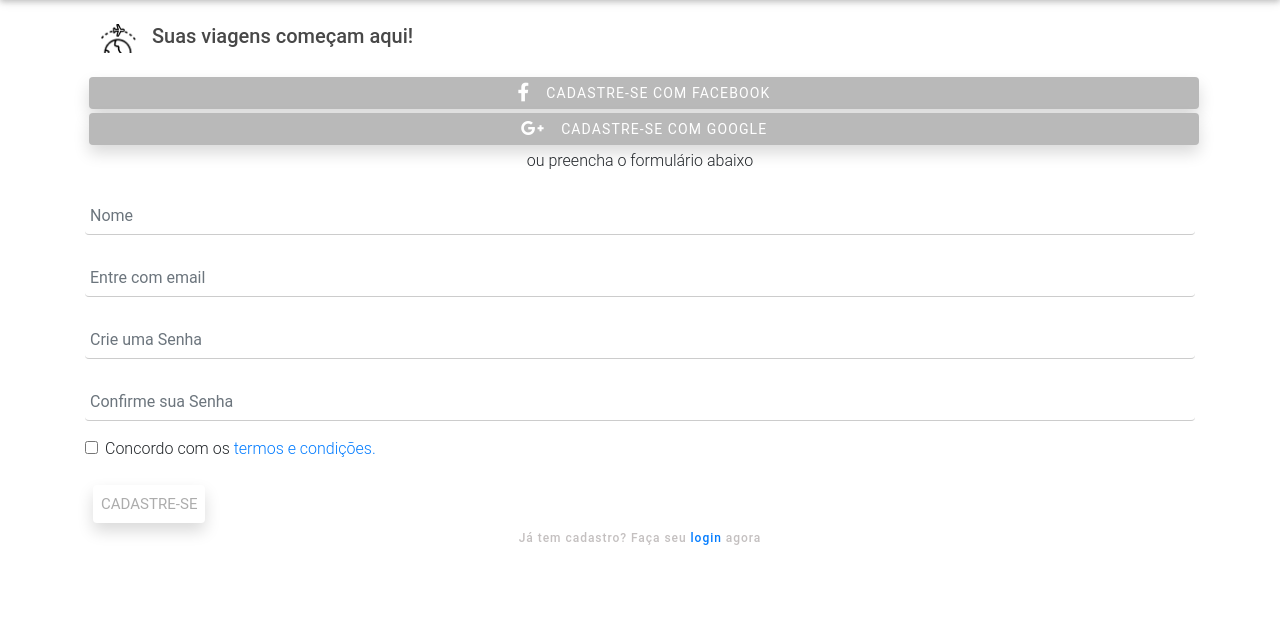
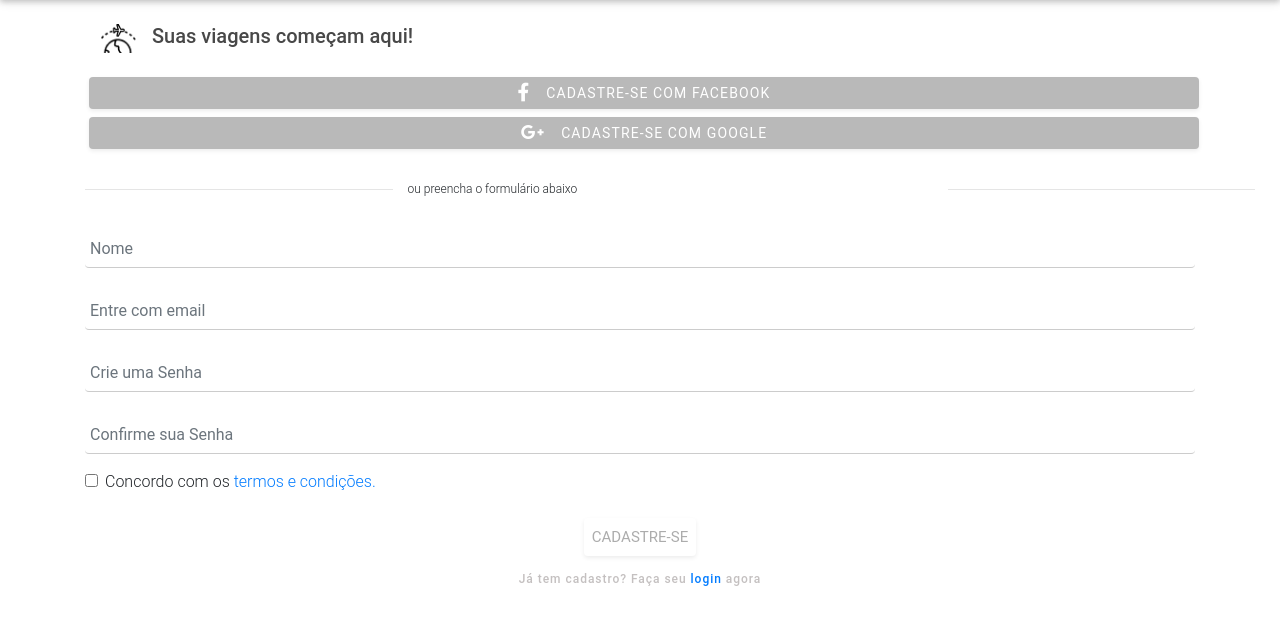
Before and after one commit to aliinerocha/old_tripcollab, a PHP site: page /cadastro.html in a window 1280 px wide. Shown: the part 84-709 px from the top of the page. Run offline with PHP 8.4, Linux system fonts and the light colour scheme; some libraries are stand-ins or nearby versions.

Commit message:
adicionando alterações na página de cadastro

```diff
--- a/cadastro.html
+++ b/cadastro.html
@@ -24,18 +24,22 @@
         <a class="btn iconeNav" href="aba_home.html"><i class="icone material-icons md-light">menu</i></a>
 
     </nav>
-    <div class="container">
+    <div class="container ">
         <section class="mt-4 mb-4">
             <h3><img class="ml-3 mr-3" src="./img/Vector.png" alt="viagem">Suas viagens começam aqui! </h3>
         </section>
 
         <section class="box">
 
-            <button type="button" class=" btn-logar btn btn-block shadow p-2 m-1 rounded"><a class="fb-ic mr-3" role="button"><i class="fab fa-lg fa-facebook-f"></i></a>Cadastre-se com Facebook</button>
-            <button type= "button" class="btn-logar btn btn-block shadow p-2 m-1 rounded"><a class="gplus-ic mr-3" role="button"><i class="fab fa-lg fa-google-plus-g"></i></a>Cadastre-se com Google</button>
+            <button type="button" class=" btn-logar btn btn-block shadow-sm p-2 m-1 mb-2 rounded"><a class="fb-ic mr-3" role="button"><i class="fab fa-lg fa-facebook-f"></i></a>Cadastre-se com Facebook</button>
+            <button type= "button" class="btn-logar btn btn-block shadow-sm p-2 m-1 rounded"><a class="gplus-ic mr-3" role="button"><i class="fab fa-lg fa-google-plus-g"></i></a>Cadastre-se com Google</button>
 
 
-            <div class="linha justify-content-center d-flex">ou preencha o formulário abaixo</div>
+            <div class="d-flex align-items-center mt-4">
+                <hr class= "col-3">
+                <span class="col-6 div-form">ou preencha o formulário abaixo</span>
+                <hr class="col-3">
+            </div>
 
             <form>
                 <div class="form-group">
@@ -55,8 +59,9 @@
                     <input type="checkbox" class="form-check-input" id="exampleCheck1">
                     <label class="form-check-label" for="exampleCheck1">Concordo com os <a href="#">termos e condições.</a></label>
                 </div>
-
-                <a href="login.html" submit" class="btn-cadastre btn btn-lg p-2 m-2 shadow rounded">CADASTRE-SE</a>
+                <div class="d-flex justify-content-center mb-2">
+                <a href="login.html" class="btn-cadastre btn btn-lg p-2 m-2 shadow-sm rounded">CADASTRE-SE</a>
+            </div>
 
                 <h5>Já tem cadastro? Faça seu <a href="login.html">login</a> agora</h5>
 
--- a/css/estilo.css
+++ b/css/estilo.css
@@ -57,6 +57,10 @@ h5 {
     color: #C4C0C0;
 }
 
+.div-form {
+    font-size: 12px;
+}
+
 
 
 
```
